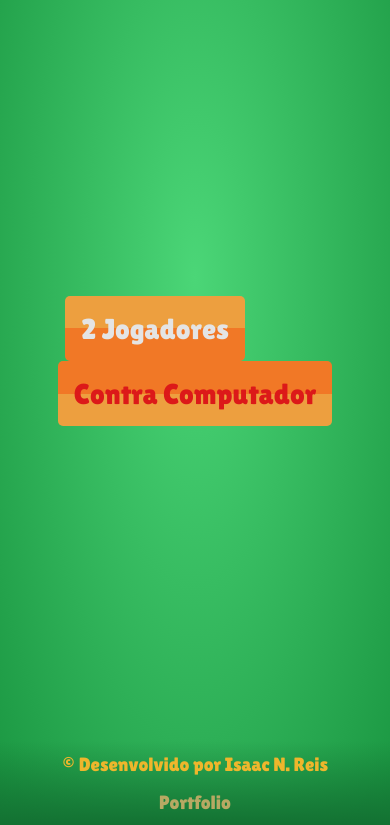
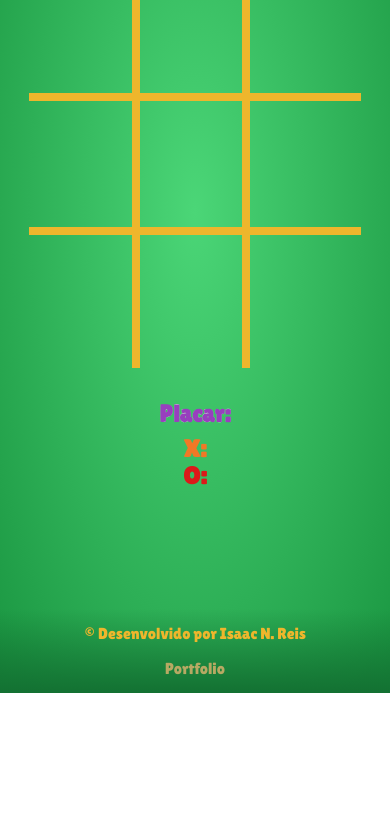
Before and after one commit to isaacnreis/jogodavelha, a plain HTML site: page index.html in a window 390 px wide. Shown: the part 271-1096 px from the top of the page. After the commit the page ends 964 px from the top, so only its background shows below. Drawn offline with Linux system fonts and the light colour scheme.

Commit message:
Finalizando estilização estática

```diff
--- a/assets/css/base.css
+++ b/assets/css/base.css
@@ -2,6 +2,7 @@
     --background:  radial-gradient(#4bd677, #1a9641);
     --cor-titulo: #EEB62C;
     --cor-grades: #EEB62C;
+    --tamanho-grade: 12px;
     --cor-x: linear-gradient(#F1911D, #F17826);
     --cor-o: linear-gradient(#E83E40, #DC1919);
     --cor-bg-botao1: linear-gradient(#ed9f3f 50%, #F17826 50%);
@@ -30,7 +31,7 @@ main {
     align-items: center;
     display: flex;
     flex-direction: column;
-    height: 90vh;
+    height: 85vh;
     justify-content: center;
     width: 100vw;
 }
@@ -38,3 +39,27 @@ main {
 .esconder {
     display: none;
 }
+
+@media screen and (max-width: 992px) {
+    main {
+        height: 90vh;
+    }
+}
+
+@media screen and (max-width: 768px) {
+    :root {
+        --tamanho-grade: 8px;
+    }
+}
+
+@media screen and (max-width: 480px) {
+    main {
+        height: 95vh;
+    }
+}
+
+@media screen and (max-height: 600px) {
+    main {
+        height: 90vh;
+    }
+}
--- a/assets/css/cabecalho/cabecalho-titulo.css
+++ b/assets/css/cabecalho/cabecalho-titulo.css
@@ -18,3 +18,21 @@
         transform: scale(1);
     }
 }
+
+@media screen and (max-width: 768px) {
+    .cabecalho__titulo {
+        font-size: 4rem;
+    }
+}
+
+@media screen and (max-width: 480px) {
+    .cabecalho__titulo {
+        font-size: 2.5rem;
+    }
+}
+
+@media screen and (max-height: 600px) {
+    .cabecalho__titulo {
+        font-size: 2.5rem;
+    }
+}
--- /dev/null
+++ b/assets/css/grade/grade.css
@@ -0,0 +1,18 @@
+.grade {
+    box-sizing: border-box;
+    height: 33.33%;
+    width: 33.33%;
+}
+
+.grade1, .grade2, .grade4, .grade5 {
+    border-bottom: var(--tamanho-grade) solid var(--cor-grades);
+    border-right: var(--tamanho-grade) solid var(--cor-grades);
+}
+
+.grade3, .grade6 {
+    border-bottom: var(--tamanho-grade) solid var(--cor-grades);
+}
+
+.grade7, .grade8 {
+    border-right: var(--tamanho-grade) solid var(--cor-grades);
+}
--- /dev/null
+++ b/assets/css/grade/grades.css
@@ -0,0 +1,29 @@
+.grades {
+    align-items: center;
+    display: flex;
+    flex-wrap: wrap;
+    height: 60%;
+    justify-content: center;
+    margin-bottom: 2rem;
+    width: 50%;
+    max-width: 600px;
+}
+@media screen and (max-width: 992px) {
+    .grades {
+        width: 80%;
+        height: 50%;
+    }
+}
+
+@media screen and (max-width: 768px) {
+    .grades {
+        width: 70%;
+        height: 50%;
+    }
+}
+
+@media screen and (max-width: 480px) {
+    .grades {
+        width: 85%;
+    }
+}
--- a/assets/css/menu/menu-botao.css
+++ b/assets/css/menu/menu-botao.css
@@ -39,3 +39,34 @@
         transform: rotateZ(0) scale(1);
     }
 }
+
+@media screen and (max-width: 768px) {
+    .menu__botao {
+        font-size: 1.5rem;
+    }
+
+    .menu__botao--1{
+        margin-right: 2rem;
+    }
+}
+
+@media screen and (max-width: 480px) {
+    .menu__botao {
+        font-size: 1.2rem;
+        padding: 0.6rem;
+    }
+
+    .menu__botao--1{
+        margin-right: 1rem;
+    }
+}
+
+@media screen and (max-height: 600px) {
+    .menu__botao {
+        font-size: 1.5rem;
+    }
+
+    .menu__botao--1{
+        margin-right: 4rem;
+    }
+}
--- /dev/null
+++ b/assets/css/placar/placar-o.css
@@ -0,0 +1,4 @@
+.placar__o {
+    color: #DC1919;
+    font-size: 1.5rem;
+}
--- /dev/null
+++ b/assets/css/placar/placar-titulo.css
@@ -0,0 +1,25 @@
+.placar__titulo {
+    color: #983fbe;
+    font-size: 3rem;
+    margin-bottom: 0.5rem;
+    -webkit-text-stroke-width: 0.1px;
+    -webkit-text-stroke-color: #f0f0f0;
+}
+
+@media screen and (max-width: 768px) {
+    .placar__titulo {
+        font-size: 2.5rem;
+    }
+}
+
+@media screen and (max-width: 480px) {
+    .placar__titulo {
+        font-size: 1.5rem;
+    }
+}
+
+@media screen and (max-height: 600px) {
+    .placar__titulo {
+        font-size: 2rem;
+    }
+}
--- /dev/null
+++ b/assets/css/placar/placar-x.css
@@ -0,0 +1,4 @@
+.placar__x {
+    color: #F17826;
+    font-size: 1.5rem;
+}
--- a/assets/css/rodape.css
+++ b/assets/css/rodape.css
@@ -21,3 +21,15 @@
 .rodape a:hover {
     color: var(--cor-link-hover);
 }
+
+@media screen and (max-width: 768px) {
+    .rodape {
+        font-size: 1.1rem;
+    }
+}
+
+@media screen and (max-width: 480px) {
+    .rodape {
+        font-size: 1rem;
+    }
+}
--- a/index.html
+++ b/index.html
@@ -15,6 +15,12 @@
     <link rel="stylesheet" href="./assets/css/menu/menu.css">
     <link rel="stylesheet" href="./assets/css/menu/menu-botoes.css">
     <link rel="stylesheet" href="./assets/css/menu/menu-botao.css">
+    <link rel="stylesheet" href="./assets/css/grade/grade.css">
+    <link rel="stylesheet" href="./assets/css/grade/grades.css">
+    <link rel="stylesheet" href="./assets/css/placar/placar.css">
+    <link rel="stylesheet" href="./assets/css/placar/placar-titulo.css">
+    <link rel="stylesheet" href="./assets/css/placar/placar-x.css">
+    <link rel="stylesheet" href="./assets/css/placar/placar-o.css">
 
     <link rel="stylesheet" href="./assets/css/rodape.css">
 
@@ -28,7 +34,7 @@
                 <button class="menu__botao menu__botao--2">Contra Computador</button>
             </div>
         </section>
-        <section class="grades esconder">
+        <section class="grades">
             <div class="grade grade1"></div>
             <div class="grade grade2"></div>
             <div class="grade grade3"></div>
@@ -39,10 +45,10 @@
             <div class="grade grade8"></div>
             <div class="grade grade9"></div>
         </section>
-        <section class="placar esconder">
+        <section class="placar">
             <h2 class="placar__titulo">Placar:</h2>
-            <h3 class="plcar_x">X: 0</h3>
-            <h3 class="plcar_y>">O: 0</h3>
+            <h3 class="placar__x">X:</h3>
+            <h3 class="placar__o">O:</h3>
         </section>
     </main>
     <footer class="rodape">
```
Also changed, not shown: assets/css/placar/placar.css (added).
